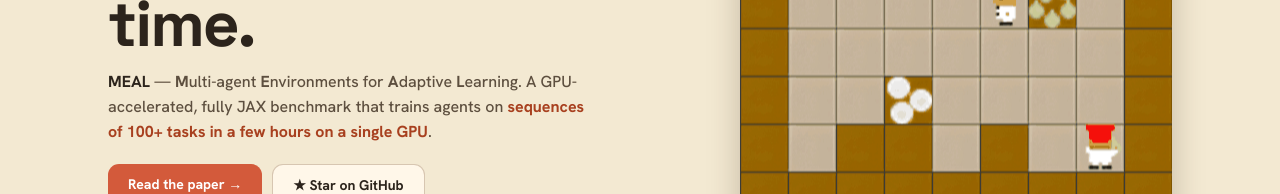
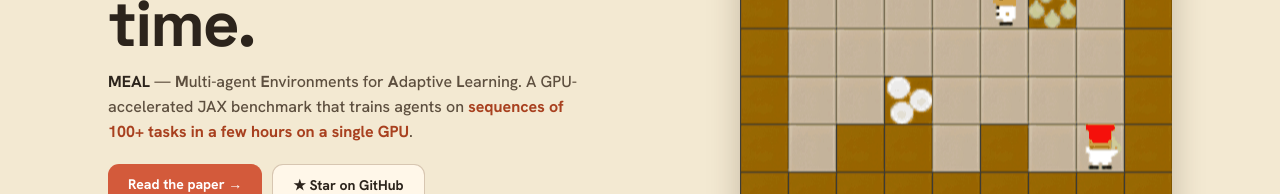
Before and after one commit to TTomilin/MEAL, a plain HTML site: page docs/index.html in a window 1280 px wide. Shown: the part 305-499 px from the top of the page. Drawn offline with nearby package versions, Linux system fonts and the light colour scheme.

Commit message:
Trigger pages rebuild

```diff
--- a/docs/index.html
+++ b/docs/index.html
@@ -157,7 +157,7 @@
       Lifelong learning,<br>one kitchen at a time.
     </h1>
     <p style="font-size:16px;line-height:1.55;color:#5d4f3f;max-width:30em;margin:0 0 14px;font-weight:500">
-      <strong style="color:#2c241c">MEAL</strong> — <strong>M</strong>ulti-agent <strong>E</strong>nvironments for <strong>A</strong>daptive <strong>L</strong>earning. A GPU-accelerated, fully JAX benchmark that trains agents on <strong style="color:#a8401f">sequences of 100+ tasks in a few hours on a single GPU</strong>.
+      <strong style="color:#2c241c">MEAL</strong> — <strong>M</strong>ulti-agent <strong>E</strong>nvironments for <strong>A</strong>daptive <strong>L</strong>earning. A GPU-accelerated JAX benchmark that trains agents on <strong style="color:#a8401f">sequences of 100+ tasks in a few hours on a single GPU</strong>.
     </p>
     <div style="display:flex;flex-wrap:wrap;gap:10px;margin:20px 0 18px">
       <a href="{{ paperUrl }}" target="_blank" style="text-decoration:none;font-weight:700;font-size:14px;color:#fff;background:#d35a3b;padding:11px 20px;border-radius:11px;box-shadow:0 3px 0 #a8401f">Read the paper →</a>
```
